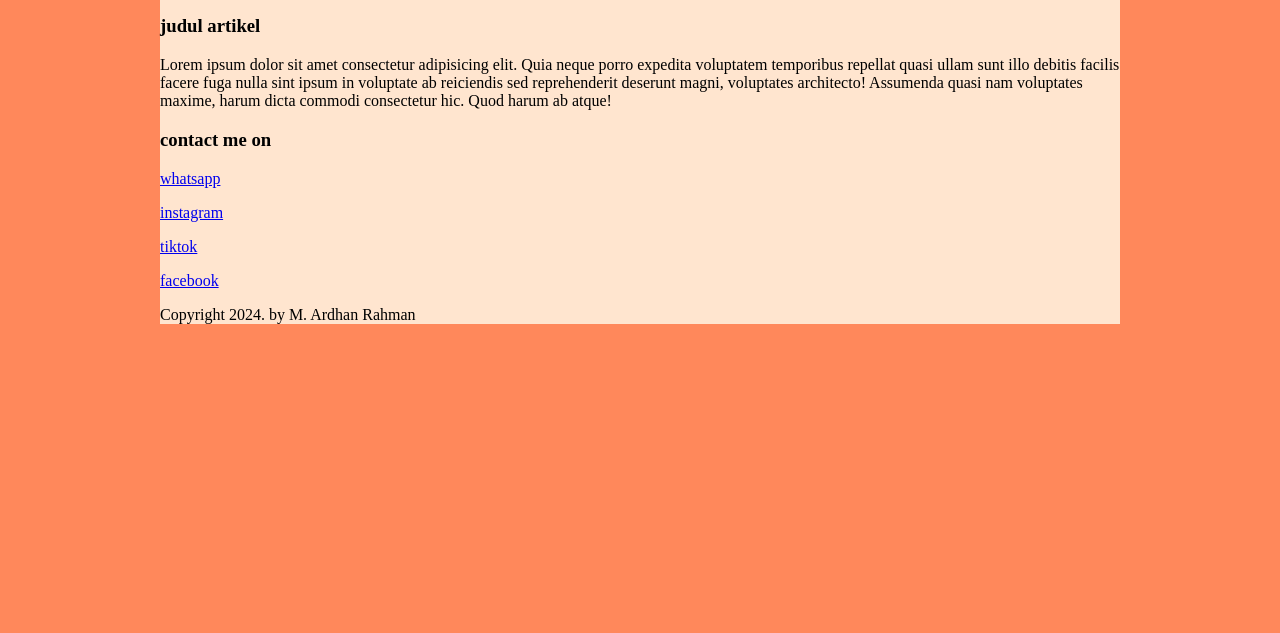
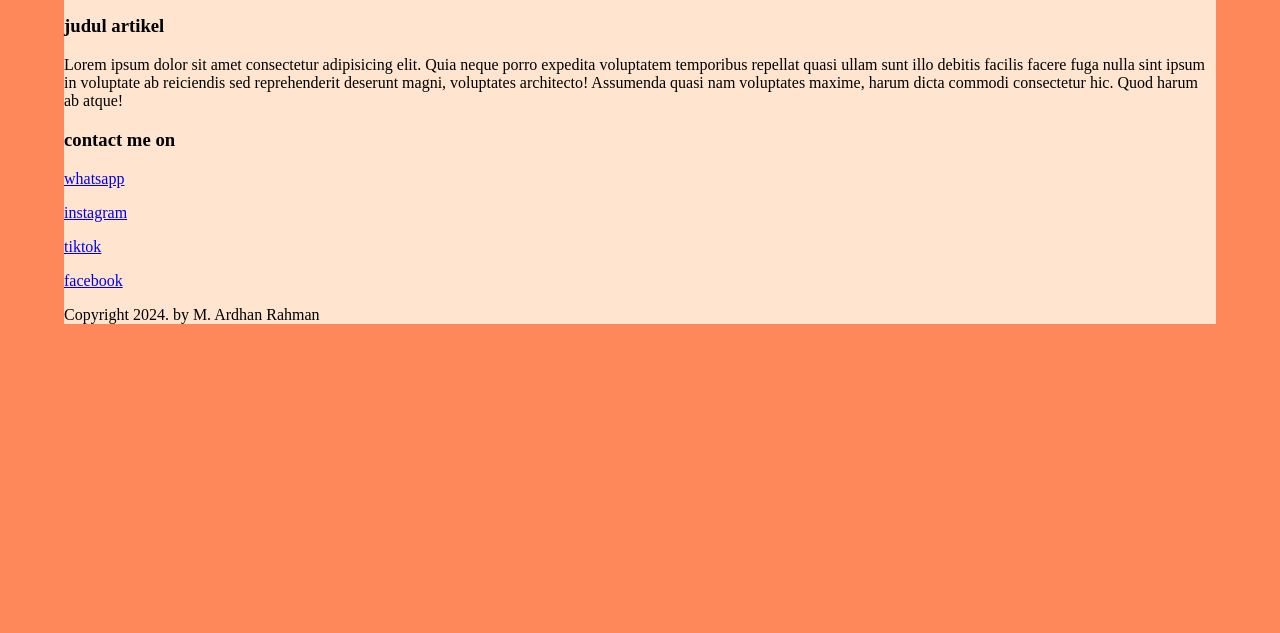
Before and after one commit to Greatwraith/supremeenigma.github.io, a plain HTML site: page index.html in a window 1280 px wide. Shown: the part 167-800 px from the top of the page. Drawn offline with Linux system fonts and the light colour scheme.

Commit message:
Add files via upload

```diff
--- a/css/style.css
+++ b/css/style.css
@@ -5,7 +5,7 @@ body {
 }
 
 .container {
-    width: 960px;
+    width: 90vw;
     background-color: rgb(255, 229, 207);
     margin: auto;
 }
```
